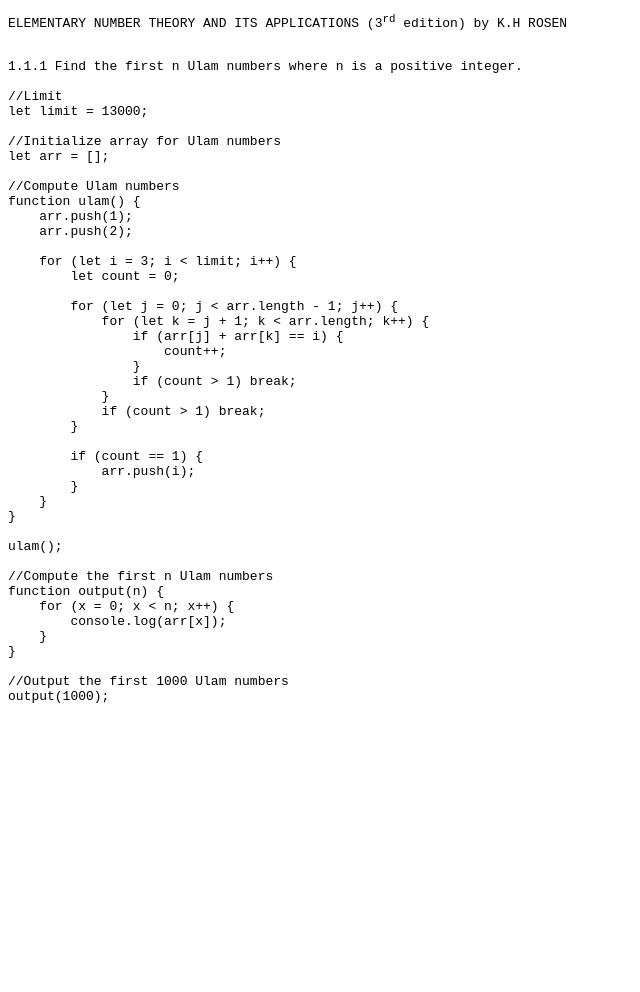
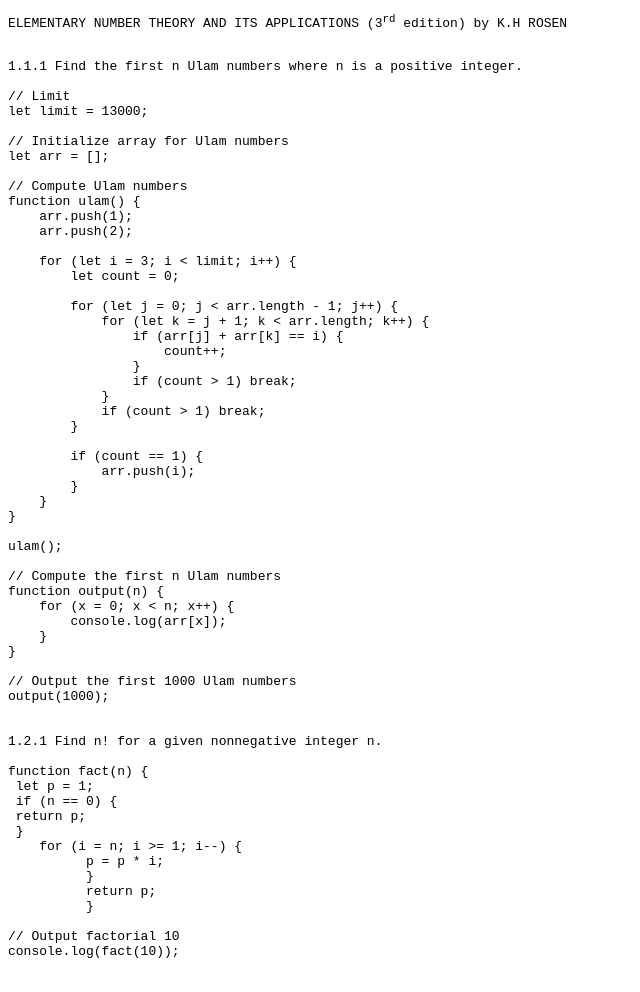
Before and after one commit to antoineftz/numbertheory, a plain HTML site: page index.html in a window 1280 px wide. Shown: the whole page, without its empty margins (0-640 px from the left). Before the commit the page ends 800 px from the top, so only its background shows below. Drawn offline with Linux system fonts and the light colour scheme.

Commit message:
may update

```diff
--- a/index.html
+++ b/index.html
@@ -12,13 +12,13 @@
       <code>
 1.1.1 Find the first n Ulam numbers where n is a positive integer.
 
-//Limit
+// Limit
 let limit = 13000;
 
-//Initialize array for Ulam numbers
+// Initialize array for Ulam numbers
 let arr = [];
 
-//Compute Ulam numbers
+// Compute Ulam numbers
 function ulam() {
     arr.push(1);
     arr.push(2);
@@ -44,17 +44,32 @@ function ulam() {
 
 ulam();
 
-//Compute the first n Ulam numbers
+// Compute the first n Ulam numbers
 function output(n) {
     for (x = 0; x < n; x++) {
         console.log(arr[x]);
     }
 }
 
-//Output the first 1000 Ulam numbers
+// Output the first 1000 Ulam numbers
 output(1000);
 </code>
       <code>
+1.2.1 Find n! for a given nonnegative integer n.
+
+function fact(n) {
+ let p = 1;
+ if (n == 0) {
+ return p;
+ }
+    for (i = n; i >= 1; i--) {
+          p = p * i;
+          }
+          return p;
+          }
+
+// Output factorial 10
+console.log(fact(10));
 
       </code>
     </pre>
```
